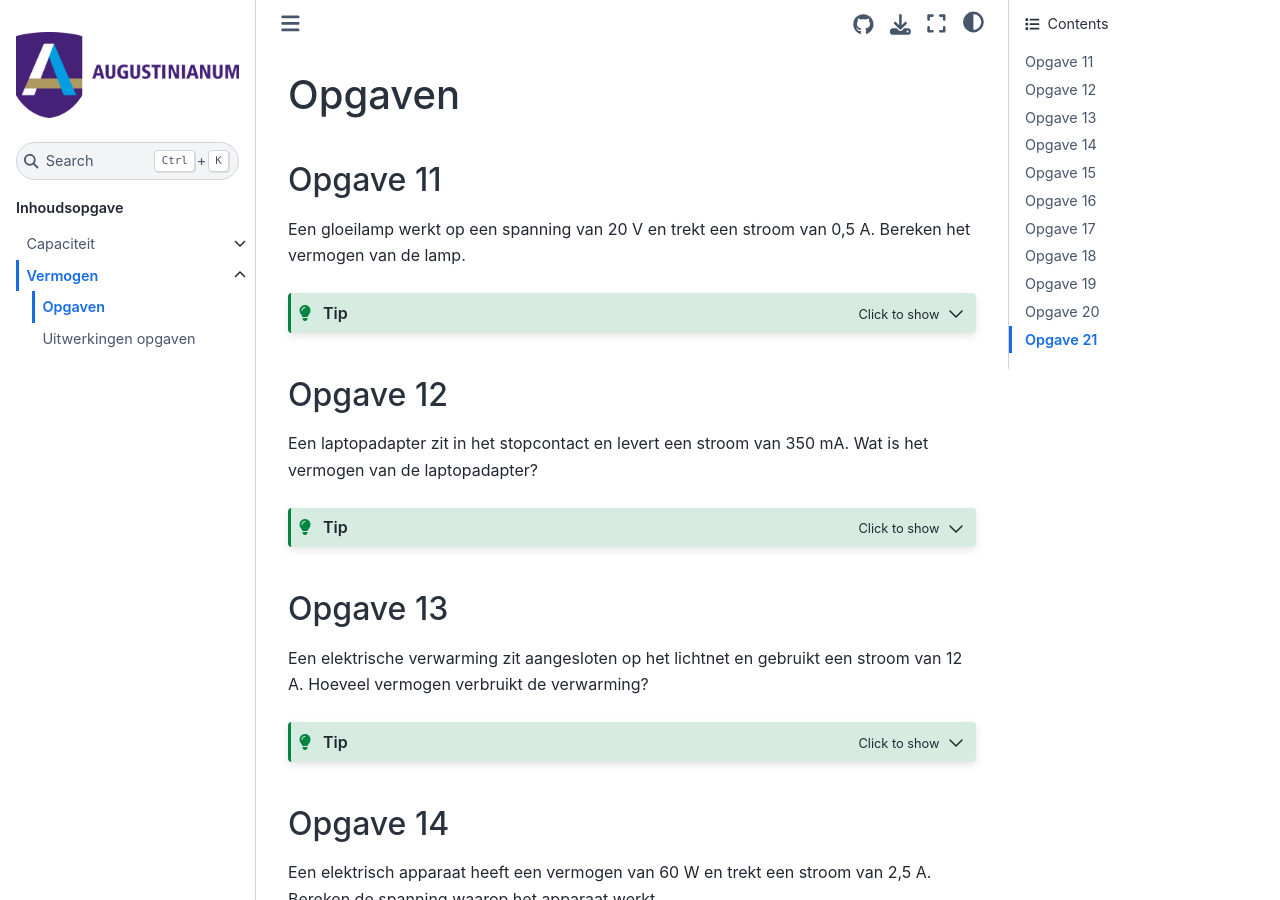
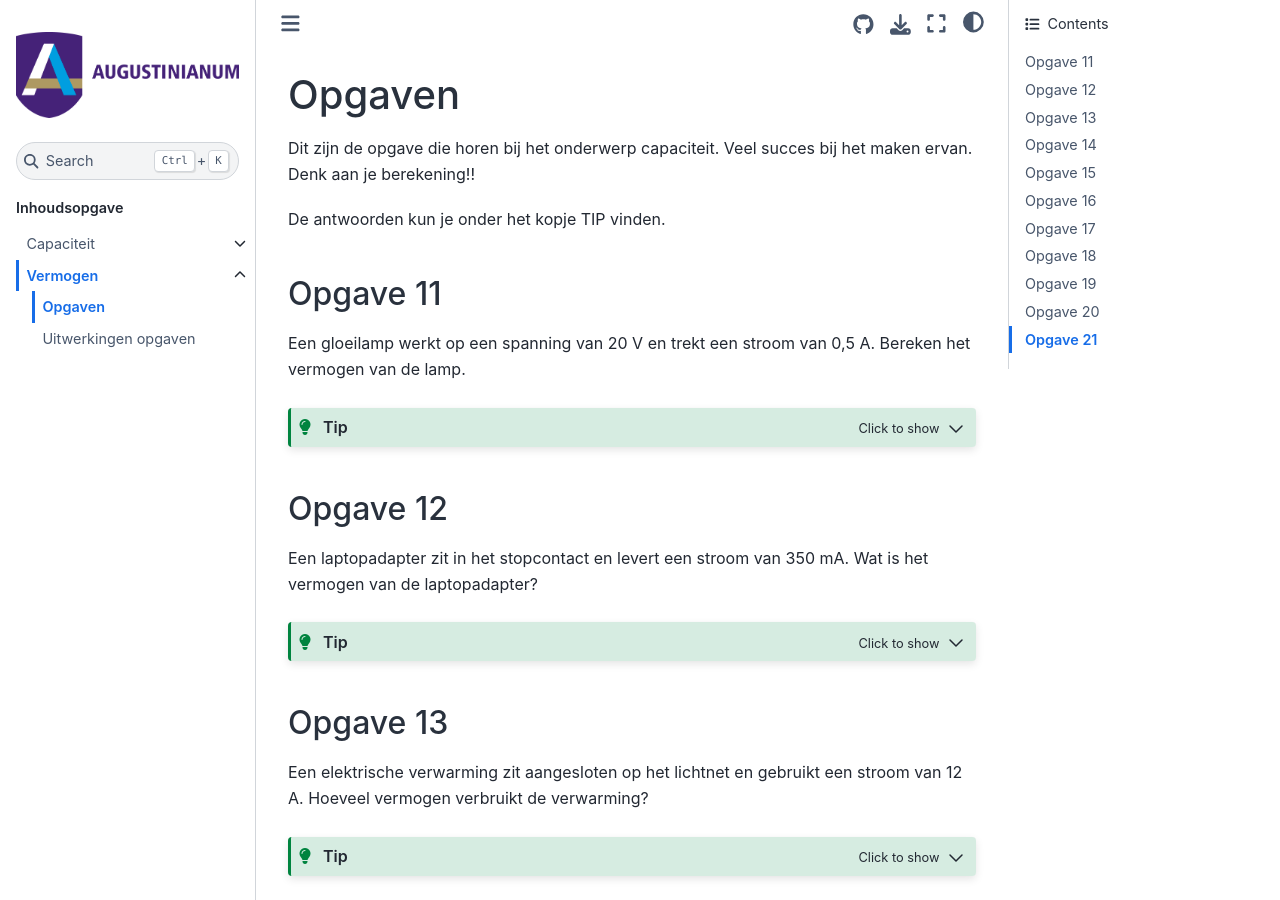
Before and after one commit to Bodebobo/stencilV2-elektriciteit, a Jupyter Book: the page built from book/some_content/opgaven_vermogen.md, in a window 1280 px wide and 900 px high. Built offline with Jupyter Book 1.0.4 settings and Sphinx 7.4.7 and the Sphinx Book theme 1.1.4, drawn with Linux system fonts in a browser that asks for light colours; comment, search, counter and statistics services are not loaded.

Commit message:
Paar teksten aangepast

```diff
--- a/book/some_content/opgaven_vermogen.md
+++ b/book/some_content/opgaven_vermogen.md
@@ -1,4 +1,8 @@
 # Opgaven
+
+Dit zijn de opgave die horen bij het onderwerp capaciteit. Veel succes bij het maken ervan. Denk aan je berekening!!
+
+De antwoorden kun je onder het kopje TIP vinden.
 
 ## Opgave 11
 
```
Also changed, not shown: book/intro.md (+2 -2 lines).
